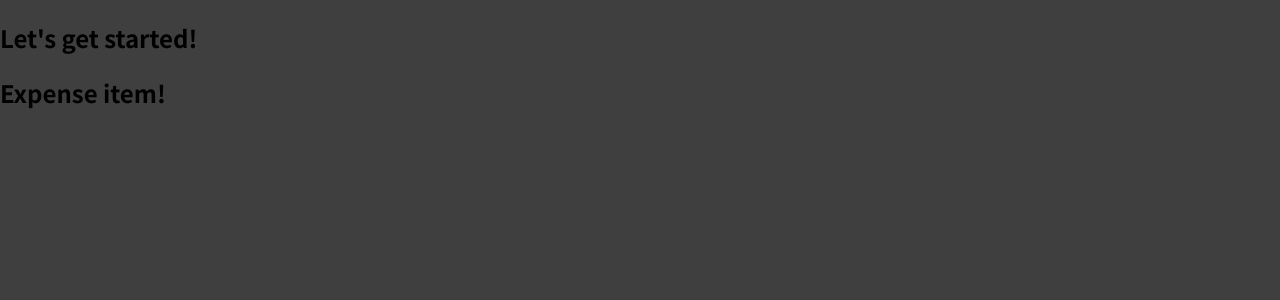
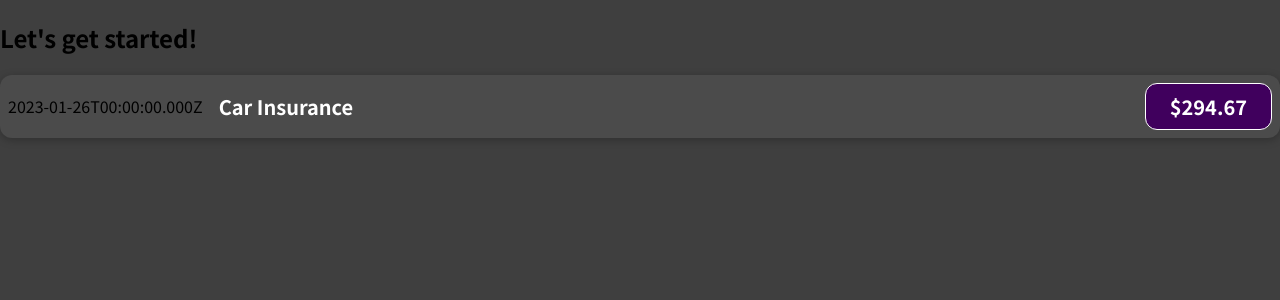
Before and after one commit to ayreneYS/react-projectCourse-proj1, a JavaScript app: page / in a window 1280 px wide. Shown: the top 300 px of the page. Built offline with nearby package versions, Linux system fonts and the light colour scheme.

Commit message:
Expense Tracker App

```diff
--- /dev/null
+++ b/src/components/ExpenseItem.css
@@ -0,0 +1,56 @@
+.expense-item {
+  display: flex;
+  justify-content: space-between;
+  align-items: center;
+  box-shadow: 0 2px 8px rgba(0, 0, 0, 0.25);
+  padding: 0.5rem;
+  margin: 1rem 0;
+  border-radius: 12px;
+  background-color: #4b4b4b;
+}
+
+.expense-item__description {
+  display: flex;
+  flex-direction: column;
+  gap: 1rem;
+  align-items: flex-end;
+  flex-flow: column-reverse;
+  justify-content: flex-start;
+  flex: 1;
+}
+
+.expense-item h2 {
+  color: #3a3a3a;
+  font-size: 1rem;
+  flex: 1;
+  margin: 0 1rem;
+  color: white;
+}
+
+.expense-item__price {
+  font-size: 1rem;
+  font-weight: bold;
+  color: white;
+  background-color: #40005d;
+  border: 1px solid white;
+  padding: 0.5rem;
+  border-radius: 12px;
+}
+
+@media (min-width: 580px) {
+  .expense-item__description {
+    flex-direction: row;
+    align-items: center;
+    justify-content: flex-start;
+    flex: 1;
+  }
+
+  .expense-item__description h2 {
+    font-size: 1.25rem;
+  }
+
+  .expense-item__price {
+    font-size: 1.25rem;
+    padding: 0.5rem 1.5rem;
+  }
+}
--- a/src/components/ExpenseItem.js
+++ b/src/components/ExpenseItem.js
@@ -1,4 +1,18 @@
+import './ExpenseItem.css';
+
 function ExpenseItem() {
-  return <h2>Expense item!</h2>;
+  const expenseDate = new Date(2022, 12, 26);
+  const expenseTitle = 'Car Insurance';
+  const expenseAmount = 294.67;
+
+  return (
+    <div className='expense-item'>
+      <div>{expenseDate.toISOString()}</div>
+      <div className='expense-item__description'>
+        <h2>{expenseTitle}</h2>
+        <div className='expense-item__price'>${expenseAmount}</div>
+      </div>
+    </div>
+  );
 }
 export default ExpenseItem;
```
